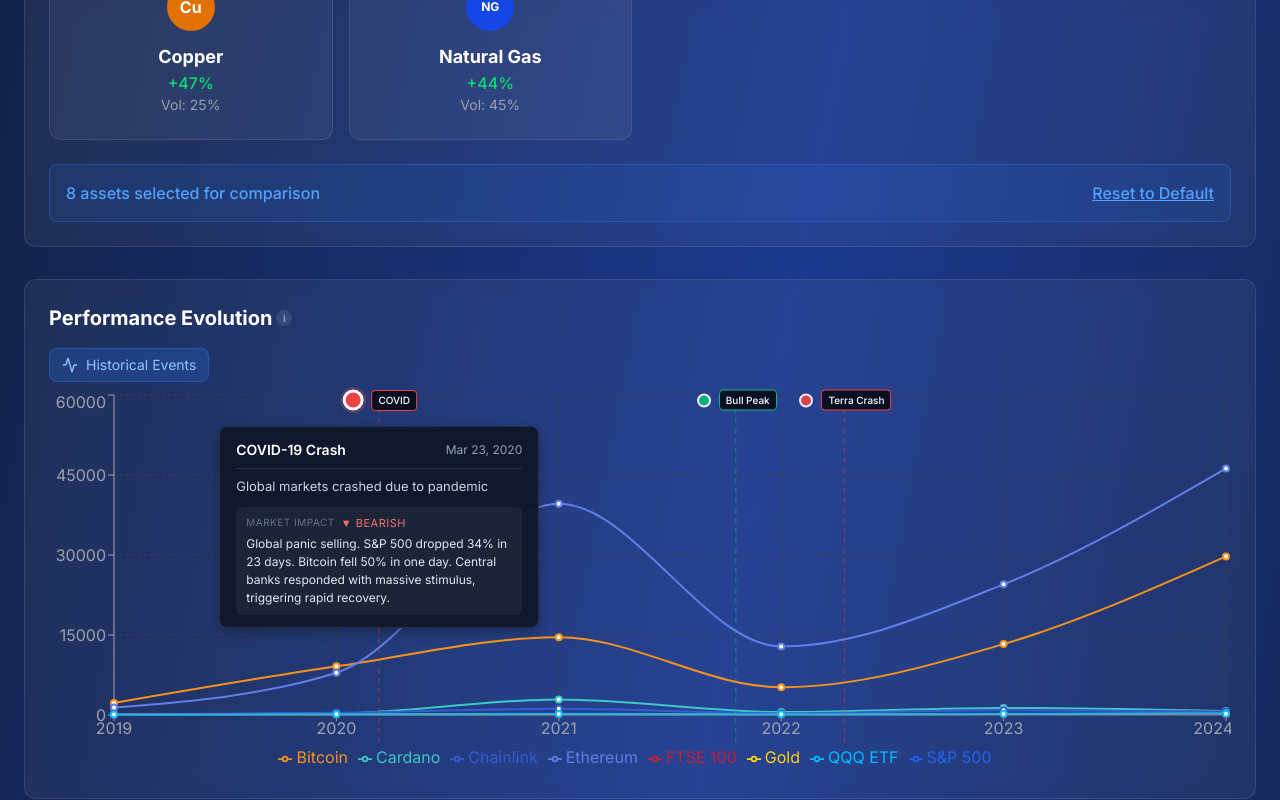
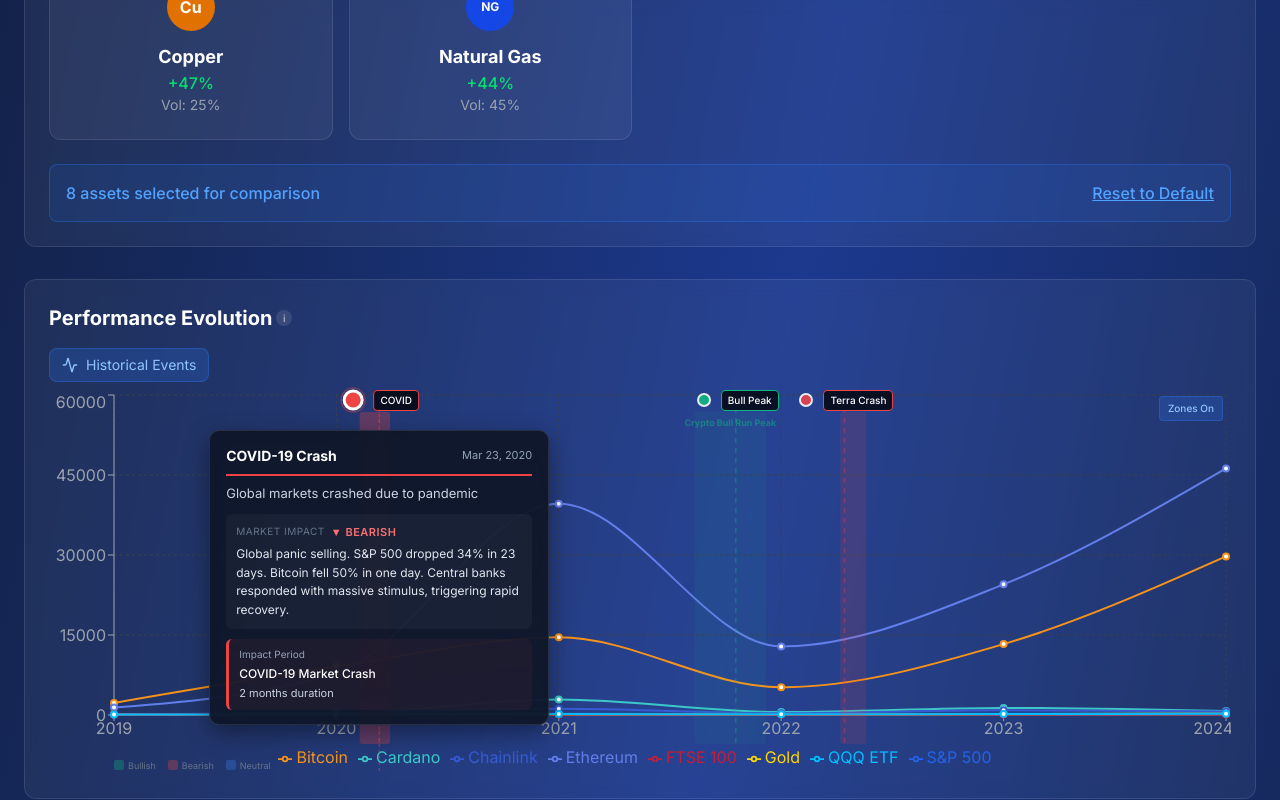
Before and after one commit to com-480-data-visualization/-burek-, a Next.js app: page / in a window 1280 px wide. Both pictures are taken after a click on the element "COVID". Shown: the part 2244-3044 px from the top of the page. Built offline with nearby package versions, Linux system fonts and the light colour scheme.

Commit message:
Add impact zones, crosshair, and pulse animations to Historical Events

```diff
--- a/src/components/HistoricalEvents.tsx
+++ b/src/components/HistoricalEvents.tsx
@@ -11,6 +11,15 @@
   color: string;
   impact: 'bullish' | 'bearish' | 'neutral';
   marketImpact: string;
+}
+
+interface ImpactZone {
+  eventDate: string;
+  startYear: number;
+  endYear: number;
+  color: string;
+  opacity: number;
+  description: string;
 }
 
 const IMPACT_ICONS: Record<string, string> = {
@@ -84,6 +93,14 @@
   },
 ];
 
+const IMPACT_ZONES: ImpactZone[] = [
+  { eventDate: '2017-12-17', startYear: 2017.67, endYear: 2018.04, color: '#10b981', opacity: 0.08, description: 'ICO Mania Period' },
+  { eventDate: '2020-03-23', startYear: 2020.13, endYear: 2020.27, color: '#ef4444', opacity: 0.12, description: 'COVID-19 Market Crash' },
+  { eventDate: '2021-11-10', startYear: 2021.67, endYear: 2022.0, color: '#10b981', opacity: 0.07, description: 'Crypto Bull Run Peak' },
+  { eventDate: '2022-05-09', startYear: 2022.34, endYear: 2022.46, color: '#ef4444', opacity: 0.13, description: 'Terra/Luna & 3AC Contagion' },
+  { eventDate: '2024-04-20', startYear: 2024.17, endYear: 2024.42, color: '#3b82f6', opacity: 0.06, description: 'Halving Anticipation Period' },
+];
+
 interface HistoricalEventsProps {
   selectedPeriod: '1y' | '5y' | '10y';
   visible: boolean;
@@ -99,6 +116,7 @@
   const [dims, setDims] = useState({ width: 0, height: 0 });
   const [lockedEvent, setLockedEvent] = useState<string | null>(null);
   const [hoveredEvent, setHoveredEvent] = useState<string | null>(null);
+  const [showZones, setShowZones] = useState(true);
 
   useEffect(() => {
     const el = containerRef.current;
@@ -122,7 +140,7 @@
     if (!lockedEvent) return;
     const handleClick = (e: MouseEvent) => {
       const target = e.target as HTMLElement;
-      if (target.closest('[data-event-dot]')) return;
+      if (target.closest('[data-event-dot]') || target.closest('[data-zone-toggle]')) return;
       setLockedEvent(null);
     };
     document.addEventListener('click', handleClick);
@@ -140,11 +158,13 @@
   }, [dims.width, startYear]);
 
   const filtered = EVENTS.filter(e => e.year >= startYear && e.year <= endYear);
+  const filteredZones = IMPACT_ZONES.filter(z => z.endYear >= startYear && z.startYear <= endYear);
   const shouldRender = visible && dims.width > 0 && filtered.length > 0;
 
   const activeEvent = lockedEvent || hoveredEvent;
   const activeData = activeEvent ? filtered.find(e => e.date === activeEvent) : null;
   const activeXPos = activeData ? getXPos(activeData.year) : 0;
+  const activeZone = activeData ? IMPACT_ZONES.find(z => z.eventDate === activeData.date) : null;
 
   const dotY = 10;
 
@@ -161,13 +181,77 @@
   return (
     <div ref={containerRef} className="absolute inset-0" style={{ zIndex: 10, pointerEvents: 'none' }}>
       {!shouldRender ? null : <>
-      {/* SVG for dashed lines only */}
+      {/* Zone toggle button */}
+      <div
+        data-zone-toggle
+        style={{
+          position: 'absolute',
+          top: 4,
+          right: 8,
+          pointerEvents: 'auto',
+          zIndex: 50,
+        }}
+      >
+        <button
+          onClick={() => setShowZones(prev => !prev)}
+          className={`px-2 py-1 rounded text-[10px] font-medium transition-all border ${
+            showZones
+              ? 'bg-blue-500/20 border-blue-500/30 text-blue-300'
+              : 'bg-white/5 border-white/10 text-gray-500 hover:text-gray-300'
+          }`}
+        >
+          {showZones ? 'Zones On' : 'Zones Off'}
+        </button>
+      </div>
+
+      {/* SVG for impact zones, lines, and crosshair */}
       <svg
         width={dims.width}
         height={dims.height}
         className="absolute inset-0"
         style={{ pointerEvents: 'none' }}
       >
+        {/* Impact zones (colored rectangles) */}
+        {showZones && filteredZones.map(zone => {
+          const x1 = getXPos(Math.max(zone.startYear, startYear));
+          const x2 = getXPos(Math.min(zone.endYear, endYear));
+          const w = x2 - x1;
+          if (w < 3) return null;
+
+          const isRelatedToActive = activeData && zone.eventDate === activeData.date;
+
+          return (
+            <g key={zone.eventDate + '-zone'}>
+              <rect
+                x={x1}
+                y={dotY + 12}
+                width={w}
+                height={dims.height - dotY - 42}
+                fill={zone.color}
+                opacity={isRelatedToActive ? zone.opacity * 2.5 : zone.opacity}
+                rx={3}
+                style={{ transition: 'opacity 0.3s ease' }}
+              />
+              {/* Zone label at top (only if wide enough) */}
+              {w > 60 && (
+                <text
+                  x={x1 + w / 2}
+                  y={dotY + 26}
+                  textAnchor="middle"
+                  fill={zone.color}
+                  fontSize="9px"
+                  fontWeight="bold"
+                  opacity={isRelatedToActive ? 0.9 : 0.5}
+                  style={{ transition: 'opacity 0.3s ease', pointerEvents: 'none' }}
+                >
+                  {zone.description}
+                </text>
+              )}
+            </g>
+          );
+        })}
+
+        {/* Vertical dashed lines */}
         {filtered.map(event => {
           const xPos = getXPos(event.year);
           return (
@@ -182,6 +266,19 @@
             />
           );
         })}
+
+        {/* Crosshair (full-height solid line on hover) */}
+        {activeData && (
+          <line
+            x1={activeXPos} x2={activeXPos}
+            y1={0} y2={dims.height}
+            stroke={activeData.color}
+            strokeWidth={1}
+            strokeDasharray="3,3"
+            opacity={0.6}
+            style={{ transition: 'opacity 0.15s ease' }}
+          />
+        )}
       </svg>
 
       {/* React DOM dots + labels (reliable pointer events) */}
@@ -223,10 +320,22 @@
               if (!lockedEvent) setHoveredEvent(null);
             }}
           >
-            <svg width={r * 2 + 6} height={r * 2 + 6} style={{ overflow: 'visible', flexShrink: 0 }}>
+            {/* Pulse ring (CSS animation) */}
+            <svg width={r * 2 + 10} height={r * 2 + 10} style={{ overflow: 'visible', flexShrink: 0 }}>
+              {showZones && IMPACT_ZONES.some(z => z.eventDate === event.date) && (
+                <circle
+                  cx={r + 5} cy={r + 5} r={r + 4}
+                  fill="transparent"
+                  stroke={event.color}
+                  strokeWidth={1}
+                  opacity={0.4}
+                  className="animate-ping"
+                  style={{ transformOrigin: `${r + 5}px ${r + 5}px`, animationDuration: '2.5s' }}
+                />
+              )}
               {isLocked && (
                 <circle
-                  cx={r + 3} cy={r + 3} r={r + 3}
+                  cx={r + 5} cy={r + 5} r={r + 3}
                   fill="transparent"
                   stroke={event.color}
                   strokeWidth={1.5}
@@ -234,11 +343,12 @@
                 />
               )}
               <circle
-                cx={r + 3} cy={r + 3} r={r}
+                cx={r + 5} cy={r + 5} r={r}
                 fill={event.color}
                 stroke="#ffffff"
                 strokeWidth={isLocked ? 3 : 2}
                 opacity={isActive ? 1 : 0.9}
+                style={{ transition: 'r 0.2s ease, opacity 0.2s ease' }}
               />
             </svg>
 
@@ -269,34 +379,89 @@
           style={{
             position: 'absolute',
             left: tooltipLeft,
-            top: dotY + 26,
+            top: dotY + 30,
             transform: tooltipTransform,
-            maxWidth: '320px',
-            minWidth: '260px',
+            maxWidth: '340px',
+            minWidth: '270px',
             zIndex: 200,
-            background: 'rgba(15, 23, 42, 0.95)',
+            background: 'rgba(15, 23, 42, 0.96)',
             border: '1px solid rgba(255, 255, 255, 0.1)',
-            padding: '12px 16px',
-            borderRadius: '8px',
-            boxShadow: '0 4px 12px rgba(0, 0, 0, 0.3)',
-            backdropFilter: 'blur(8px)',
+            padding: '14px 16px',
+            borderRadius: '10px',
+            boxShadow: '0 8px 24px rgba(0, 0, 0, 0.4)',
+            backdropFilter: 'blur(12px)',
             pointerEvents: lockedEvent ? 'auto' : 'none',
           }}
         >
-          <div style={{ display: 'flex', justifyContent: 'space-between', alignItems: 'center', paddingBottom: '8px', marginBottom: '8px', borderBottom: '1px solid rgba(255,255,255,0.1)' }}>
-            <span style={{ fontWeight: 600, fontSize: '14px', color: '#ffffff' }}>{activeData.label}</span>
-            <span style={{ fontSize: '12px', color: '#94a3b8', marginLeft: '12px', whiteSpace: 'nowrap' }}>{formatDate(activeData.date)}</span>
+          {/* Header */}
+          <div style={{ display: 'flex', justifyContent: 'space-between', alignItems: 'center', paddingBottom: '8px', marginBottom: '8px', borderBottom: `2px solid ${activeData.color}` }}>
+            <span style={{ fontWeight: 700, fontSize: '14px', color: '#ffffff' }}>{activeData.label}</span>
+            <span style={{ fontSize: '11px', color: '#94a3b8', marginLeft: '12px', whiteSpace: 'nowrap' }}>{formatDate(activeData.date)}</span>
           </div>
+
+          {/* Description */}
           <div style={{ fontSize: '13px', lineHeight: 1.5, color: '#cbd5e1', marginBottom: '10px' }}>{activeData.description}</div>
-          <div style={{ background: 'rgba(255,255,255,0.05)', padding: '8px 10px', borderRadius: '6px' }}>
-            <div style={{ fontSize: '10px', textTransform: 'uppercase', letterSpacing: '0.5px', color: '#64748b', marginBottom: '4px', display: 'flex', alignItems: 'center', gap: '6px' }}>
+
+          {/* Market Impact */}
+          <div style={{ background: 'rgba(255,255,255,0.04)', padding: '10px', borderRadius: '6px', marginBottom: activeZone ? '10px' : '0' }}>
+            <div style={{ fontSize: '10px', textTransform: 'uppercase', letterSpacing: '0.5px', color: '#64748b', marginBottom: '5px', display: 'flex', alignItems: 'center', gap: '6px' }}>
               Market Impact
-              <span style={{ color: IMPACT_COLORS[activeData.impact], fontSize: '11px' }}>
+              <span style={{ color: IMPACT_COLORS[activeData.impact], fontSize: '11px', fontWeight: 600 }}>
                 {IMPACT_ICONS[activeData.impact]} {IMPACT_LABELS[activeData.impact]}
               </span>
             </div>
-            <div style={{ fontSize: '12px', color: '#e2e8f0', lineHeight: 1.5 }}>{activeData.marketImpact}</div>
+            <div style={{ fontSize: '12px', color: '#e2e8f0', lineHeight: 1.55 }}>{activeData.marketImpact}</div>
           </div>
+
+          {/* Impact Period (if zone exists) */}
+          {activeZone && (
+            <div style={{
+              background: `${activeZone.color}10`,
+              padding: '8px 10px',
+              borderRadius: '6px',
+              borderLeft: `3px solid ${activeZone.color}`,
+            }}>
+              <div style={{ fontSize: '10px', color: '#94a3b8', marginBottom: '3px' }}>Impact Period</div>
+              <div style={{ fontSize: '12px', color: '#ffffff', fontWeight: 500 }}>{activeZone.description}</div>
+              <div style={{ fontSize: '11px', color: '#cbd5e1', marginTop: '2px' }}>
+                {Math.round((activeZone.endYear - activeZone.startYear) * 12)} months duration
+              </div>
+            </div>
+          )}
+
+          {/* Click hint */}
+          {!lockedEvent && (
+            <div style={{ fontSize: '10px', color: '#4b5563', marginTop: '8px', textAlign: 'center' }}>
+              Click to pin this tooltip
+            </div>
+          )}
+        </div>
+      )}
+
+      {/* Impact zones legend */}
+      {showZones && dims.width > 500 && (
+        <div
+          style={{
+            position: 'absolute',
+            bottom: 2,
+            left: margin.left,
+            display: 'flex',
+            gap: '12px',
+            pointerEvents: 'none',
+          }}
+        >
+          <span style={{ display: 'flex', alignItems: 'center', gap: '4px', fontSize: '9px', color: '#64748b' }}>
+            <span style={{ width: 10, height: 10, background: '#10b981', opacity: 0.3, borderRadius: 2, display: 'inline-block' }} />
+            Bullish
+          </span>
+          <span style={{ display: 'flex', alignItems: 'center', gap: '4px', fontSize: '9px', color: '#64748b' }}>
+            <span style={{ width: 10, height: 10, background: '#ef4444', opacity: 0.3, borderRadius: 2, display: 'inline-block' }} />
+            Bearish
+          </span>
+          <span style={{ display: 'flex', alignItems: 'center', gap: '4px', fontSize: '9px', color: '#64748b' }}>
+            <span style={{ width: 10, height: 10, background: '#3b82f6', opacity: 0.3, borderRadius: 2, display: 'inline-block' }} />
+            Neutral
+          </span>
         </div>
       )}
       </>}
```
